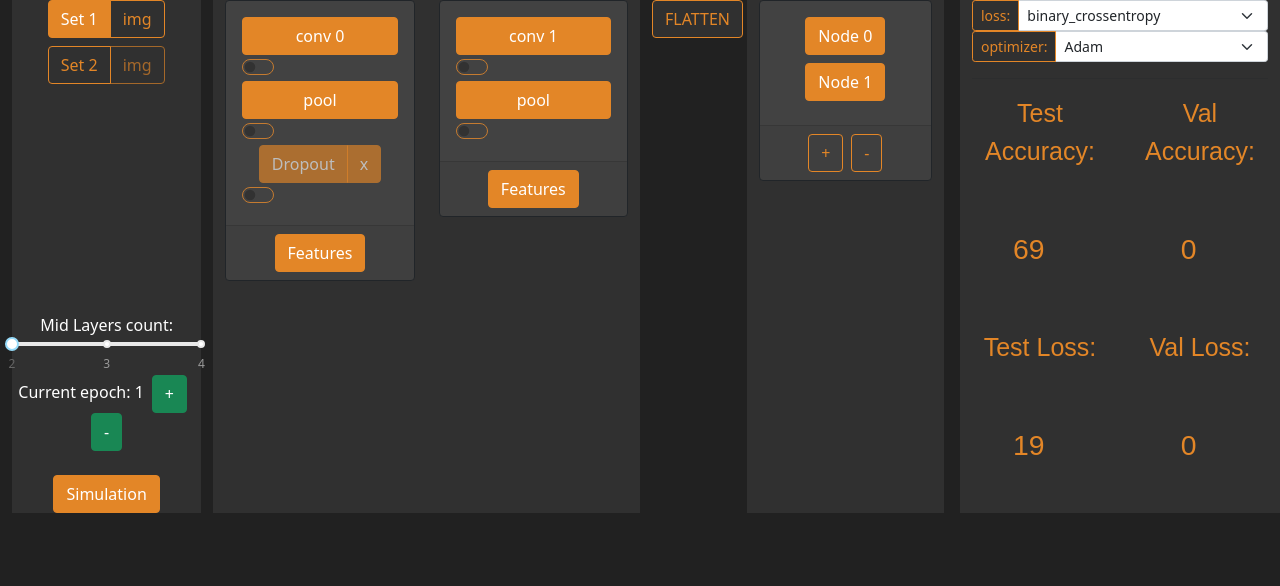
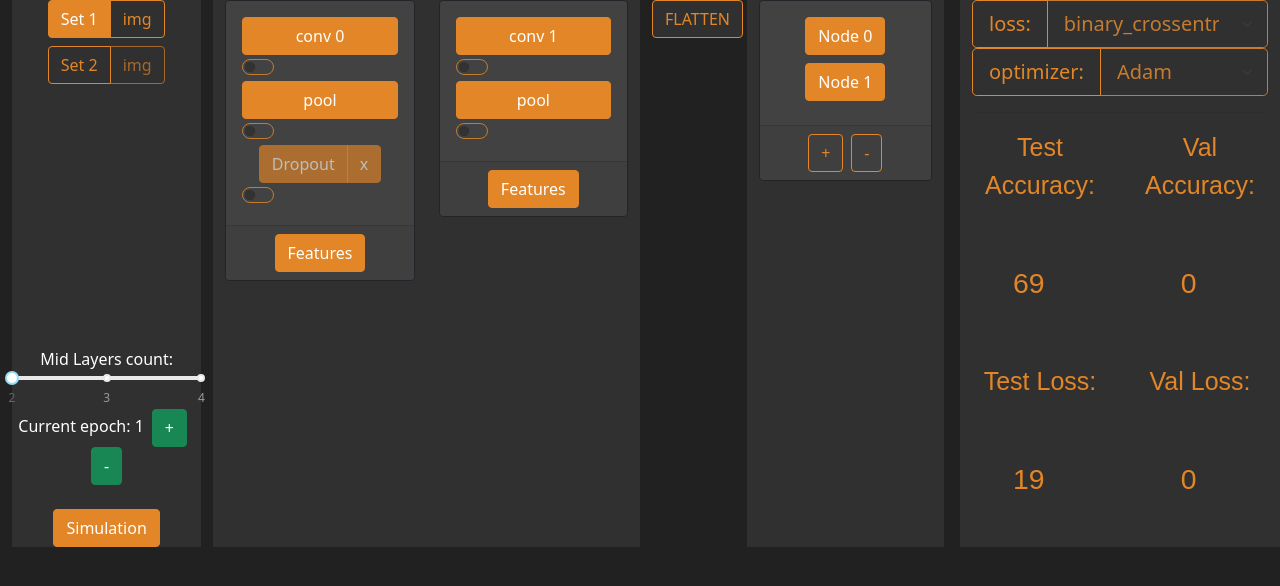
Before and after one commit to Wklej/CNNSIM, a React (Create React App) app: page / in a window 1280 px wide. Shown: the top 586 px of the page. Built offline with nearby package versions, Linux system fonts and the light colour scheme.

Commit message:
form-select style + size

```diff
--- a/src/Modal/Components/SelectBundle.js
+++ b/src/Modal/Components/SelectBundle.js
@@ -12,7 +12,7 @@ const SelectBundle = ({values, label, update, id, optionValues}) => {
 
         optionValues.map(v => {
             arr.push(
-                <option>{v}</option>
+                <option className='optionStyle'>{v}</option>
             )
         })
 
@@ -20,7 +20,7 @@ const SelectBundle = ({values, label, update, id, optionValues}) => {
     }
 
     return (
-        <div className="input-group input-group-sm">
+        <div className="input-group input-group-lg">
             <button className="btn btn-outline-orange btn-sm" onClick={handleModalShow}>{label}:</button>
             <ExplainModal show={showModal} handleClose={handleModalClose} type={label} />
             <select className="form-select" name={label} value={values[label]} onChange={(e) => update(e, id)}>
--- a/src/Workflow.css
+++ b/src/Workflow.css
@@ -97,3 +97,14 @@
     border: 1px solid rgb(197, 123, 48);
     box-shadow: 0 0 0 0rem rgba(0, 0, 0, 0) !important;
 }
+
+.form-select {
+    background-color: transparent;
+    border-color: rgb(197, 123, 48);
+    color: rgb(197, 123, 48);
+    box-shadow: 0 0 0 0rem rgba(0, 0, 0, 0) !important;
+}
+
+.optionStyle {
+    background-color: #424242;
+}
```
